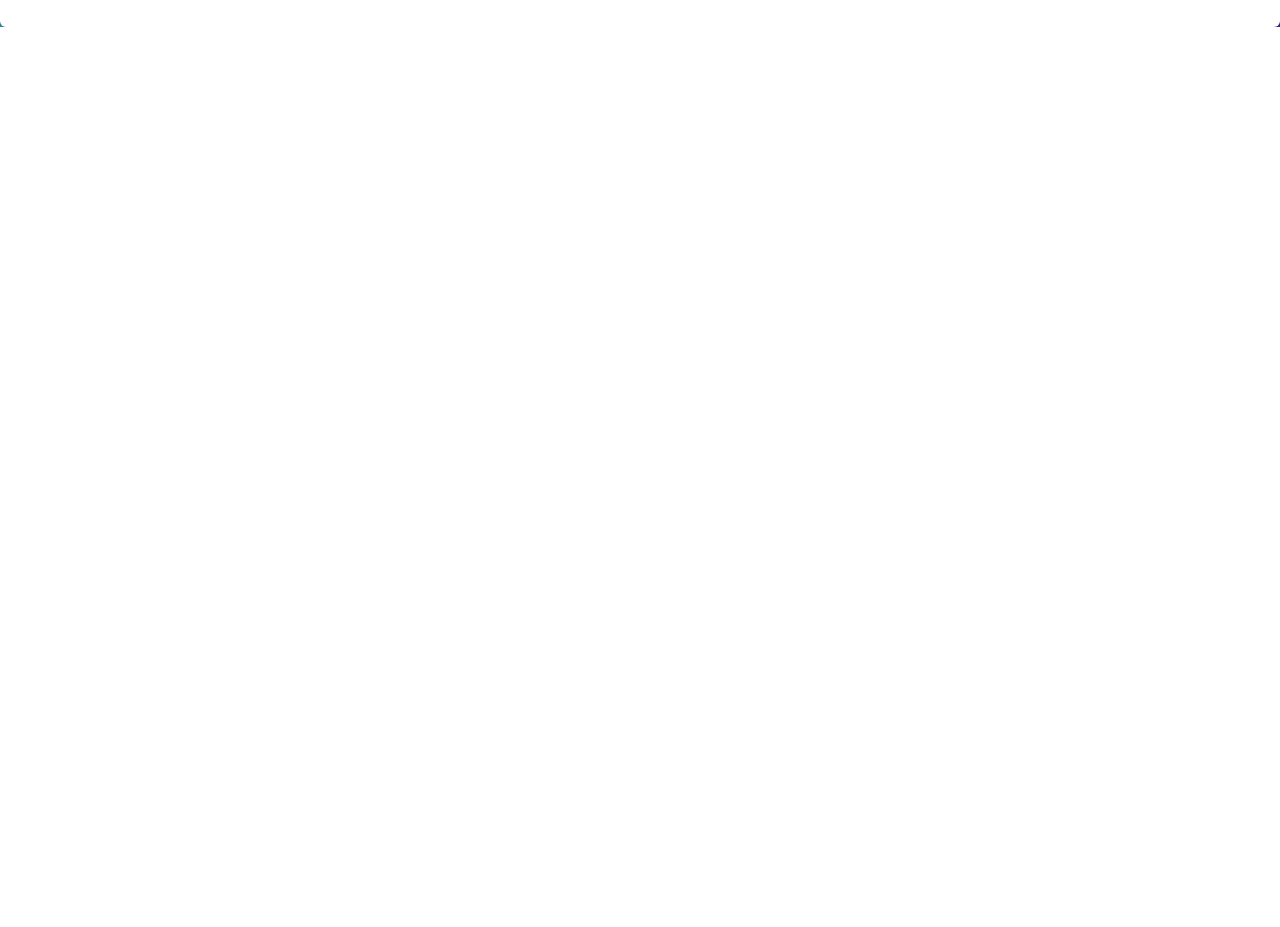
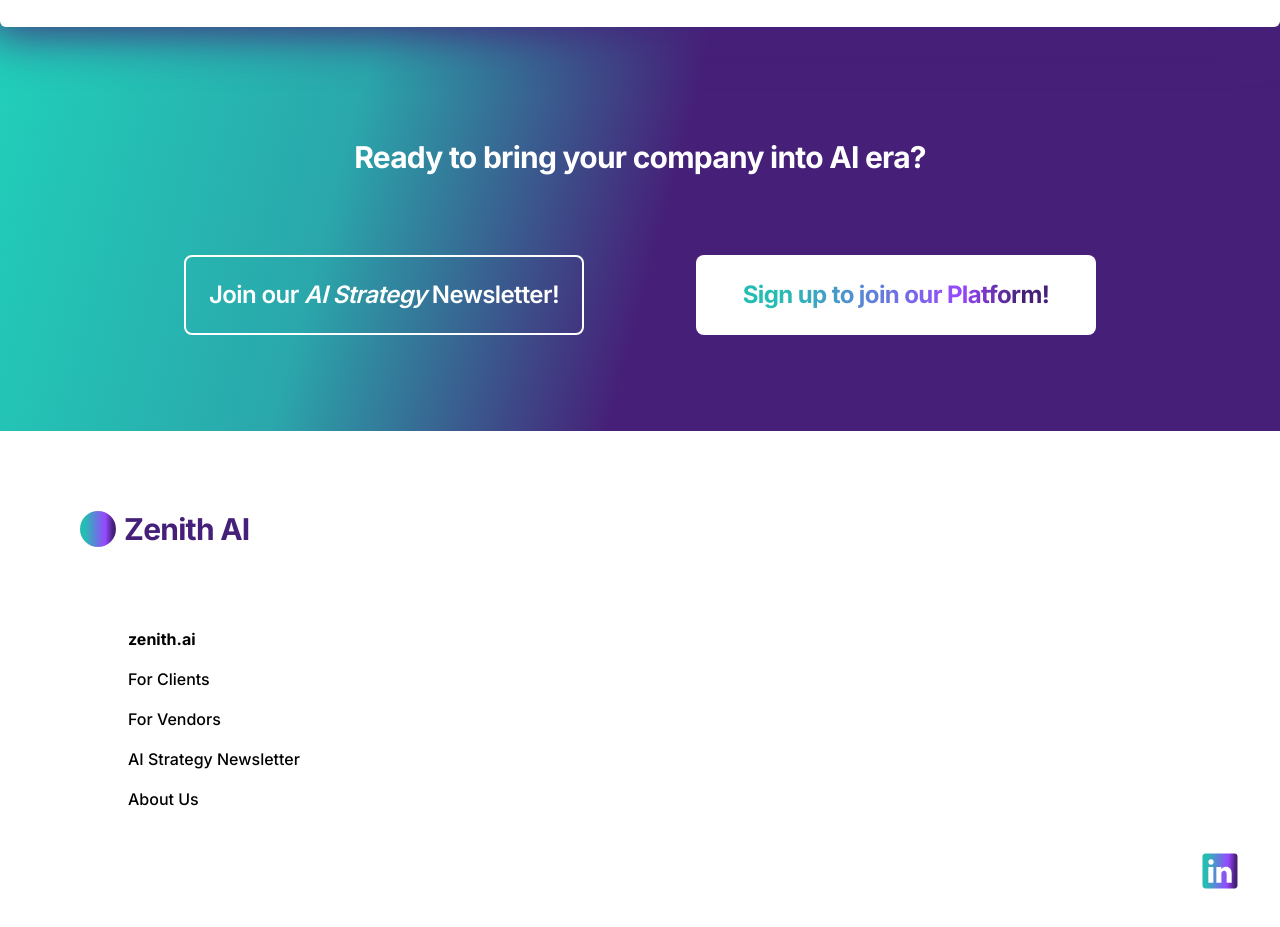
Before and after one commit to lariniv/adasfa, a Next.js app: page / in a window 1280 px wide. Shown: the part 4880-5807 px from the top of the page. Before the commit the page ends 4907 px from the top, so only its background shows below. Built offline with nearby package versions, Linux system fonts and the light colour scheme; no server answers.

Commit message:
fix: move footer to main layout

```diff
--- a/app/(pages)/(main)/(home)/page.tsx
+++ b/app/(pages)/(main)/(home)/page.tsx
@@ -1,9 +1,10 @@
-import HeroSection from "./components/HeroSection";
-import ForVendorsSection from "./components/ForVendorsSection";
-import ForClientsSection from "./components/ForClientsSection";
-import AboutUsSection from "./components/AboutUsSection";
-import TeamSection from "./components/TeamSection";
-import OurPartners from "./components/OurPartnersSection";
+import HeroSection from './components/HeroSection';
+import ForVendorsSection from './components/ForVendorsSection';
+import ForClientsSection from './components/ForClientsSection';
+import AboutUsSection from './components/AboutUsSection';
+import TeamSection from './components/TeamSection';
+import OurPartners from './components/OurPartnersSection';
+import Footer from '@/app/components/Footer';
 
 export default function Home() {
   return (
@@ -19,6 +20,8 @@
       <OurPartners />
 
       <TeamSection />
+
+      <Footer />
     </>
   );
 }
```
